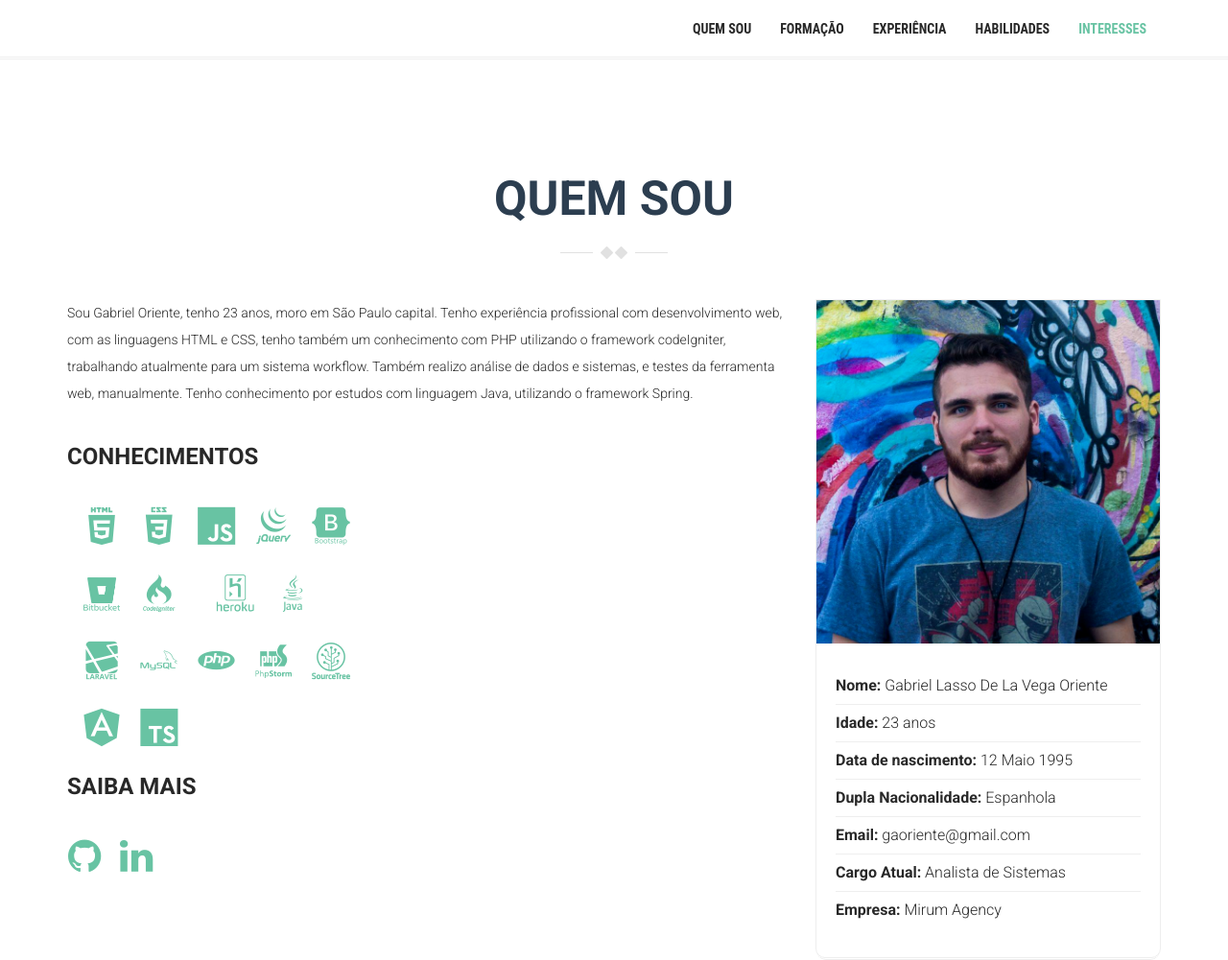
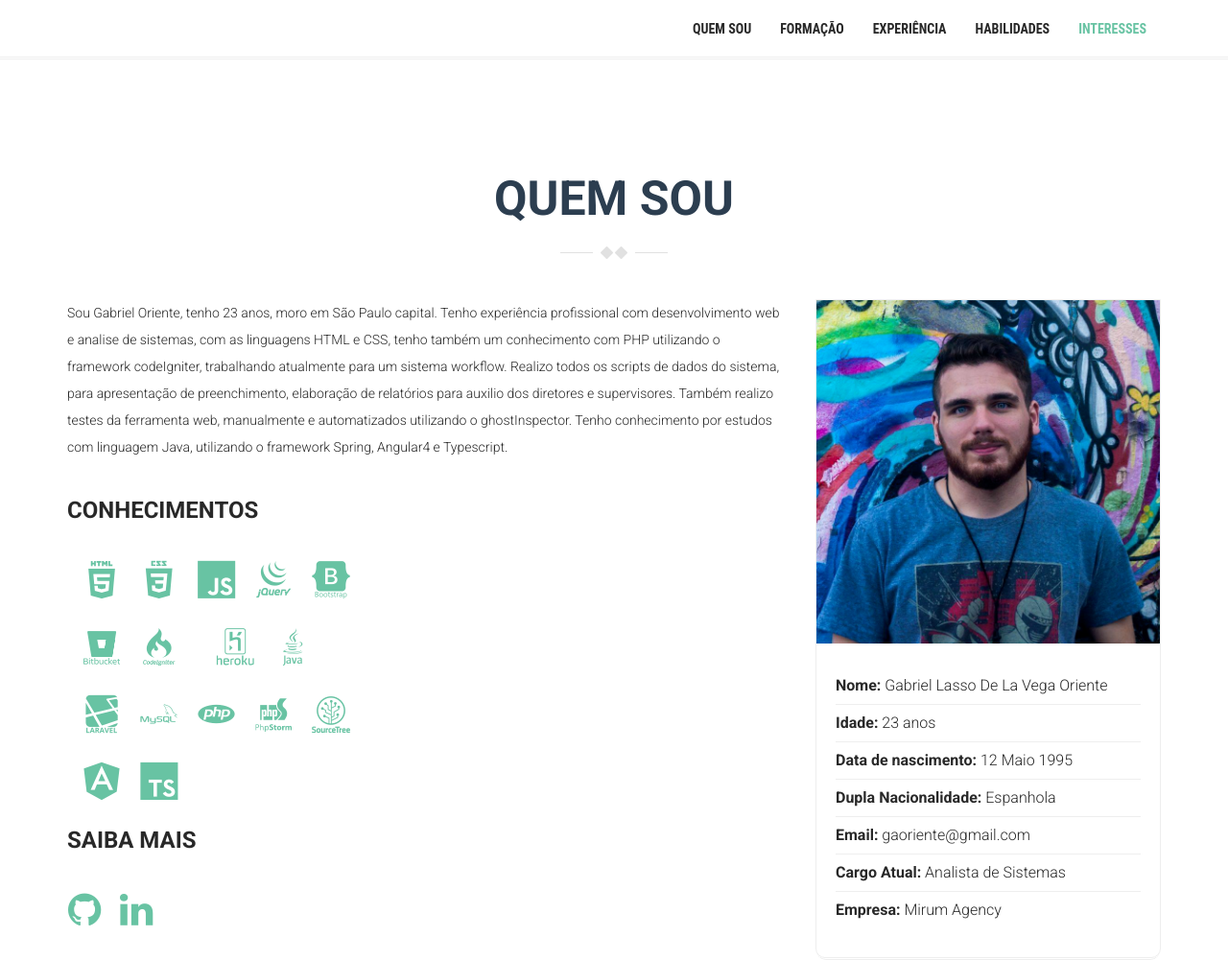
Before and after one commit to gaoriente/Cv, a website: page index.html in a window 1280 px wide. Shown: the top 1001 px of the page at 96% size. Drawn offline with nearby package versions, Linux system fonts and the light colour scheme; some icons are missing.

Commit message:
adjustment 27-07-18

```diff
--- a/index.html
+++ b/index.html
@@ -80,7 +80,8 @@
 
           <div class="col-md-8 col-md-pull-4">
             <div class="short-info wow fadeInUp">
-              <p>Sou Gabriel Oriente, tenho 23 anos, moro em São Paulo capital. Tenho experiência profissional com desenvolvimento web, com as linguagens HTML e CSS, tenho também um conhecimento com PHP utilizando o framework codeIgniter, trabalhando atualmente para um sistema workflow. Também realizo análise de dados e sistemas, e testes da ferramenta web, manualmente. Tenho conhecimento por estudos com linguagem Java, utilizando o framework Spring.</p>
+              <p>Sou Gabriel Oriente, tenho 23 anos, moro em São Paulo capital. Tenho experiência profissional com desenvolvimento web e analise de sistemas, com as linguagens HTML e CSS, tenho também um conhecimento com PHP utilizando o framework codeIgniter, trabalhando atualmente para um sistema workflow. Realizo todos os scripts de dados do sistema, para apresentação de preenchimento, elaboração de relatórios para auxilio dos diretores e supervisores. Também realizo testes da ferramenta web, manualmente e automatizados utilizando o ghostInspector. Tenho conhecimento por estudos com linguagem Java, utilizando o framework Spring, Angular4 e Typescript.
+</p>
             </div>
 
 				  <div class="short-info wow fadeInUp ">
```
